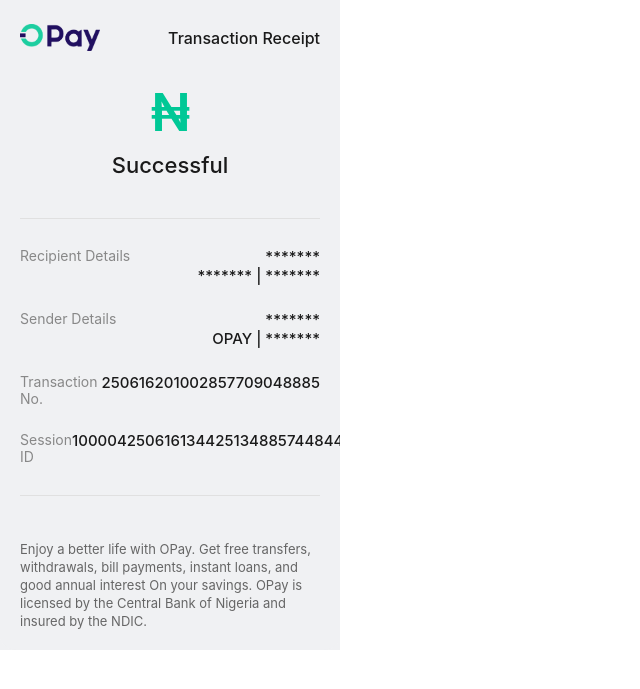
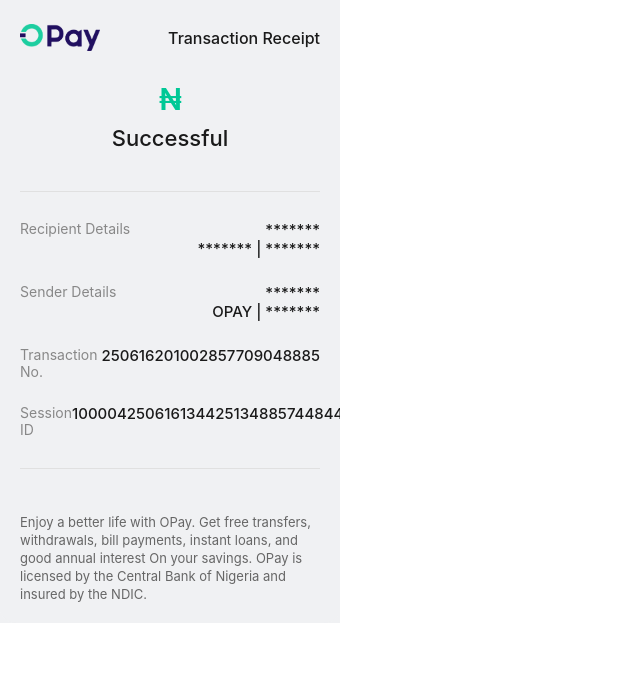
Before and after one commit to Ariwa042/Receipt-maker, a Django app: template templates/receipts/banks/opay/debit_receipt.html in a window 1280 px wide. Shown: the top 689 px of the page, without its empty margins (0-640 px from the left). Run offline with Django 4.2, Linux system fonts and the light colour scheme; the template is opened without the code that fills it, so the values that code supplies are empty.

Commit message:
Reduce font size for amount display in credit and debit receipts

```diff
--- a/templates/receipts/banks/opay/credit_receipt.html
+++ b/templates/receipts/banks/opay/credit_receipt.html
@@ -72,7 +72,7 @@
         }
 
         .amount {
-            font-size: 52px;
+            font-size: 30px;
             font-weight: 600;
             color: #00c896;
             margin-bottom: 8px;
--- a/templates/receipts/banks/opay/debit_receipt.html
+++ b/templates/receipts/banks/opay/debit_receipt.html
@@ -71,7 +71,7 @@
         }
 
         .amount {
-            font-size: 52px;
+            font-size: 30px;
             font-weight: 600;
             color: #00c896;
             margin-bottom: 8px;
```
